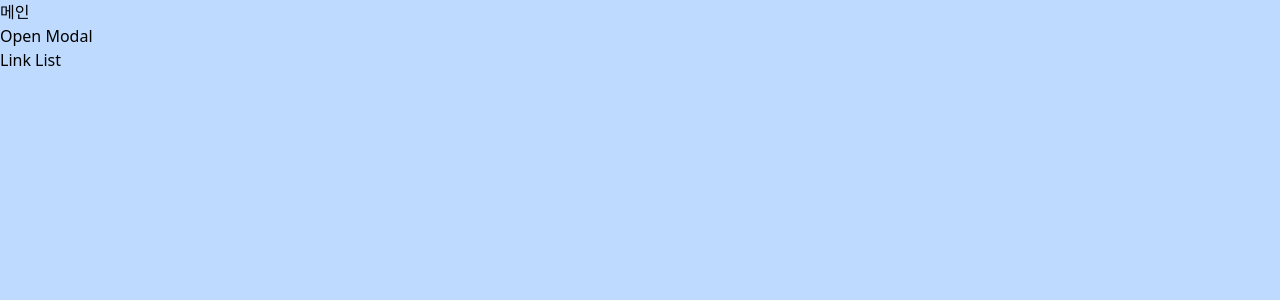
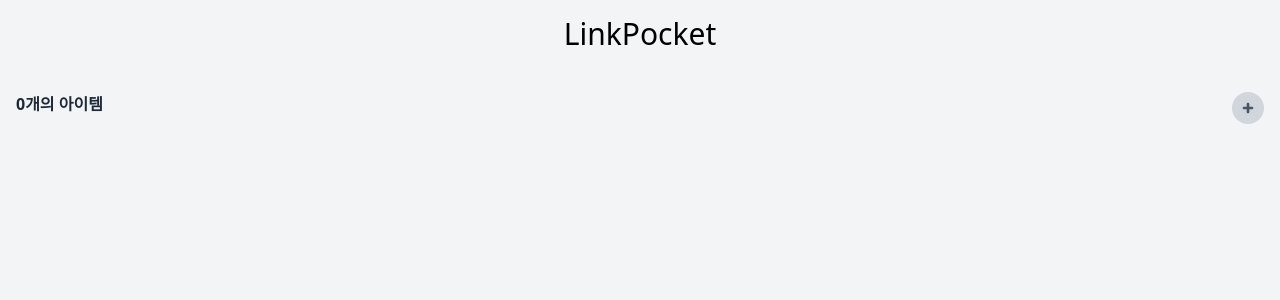
Before and after one commit to sykim0181/LinkPocket, a Next.js app: page / in a window 1280 px wide. Shown: the top 300 px of the page. Built offline with nearby package versions, Linux system fonts and the light colour scheme.

Commit message:
refactor: 스타일 적용 및 컴포넌트 분리
- react-icons 설치

```diff
--- a/package.json
+++ b/package.json
@@ -14,7 +14,8 @@
     "next": "15.4.6",
     "node-html-parser": "^7.0.1",
     "react": "19.1.0",
-    "react-dom": "19.1.0"
+    "react-dom": "19.1.0",
+    "react-icons": "^5.5.0"
   },
   "devDependencies": {
     "@eslint/eslintrc": "^3",
--- a/src/app/add/page.tsx
+++ b/src/app/add/page.tsx
@@ -2,8 +2,8 @@ import AddLinkForm from "@/components/AddLinkForm";
 
 const Page = () => {
   return (
-    <div>
-      <h1>링크 추가</h1>
+    <div className="max-w-[500px] m-auto flex flex-col gap-5">
+      <h1 className="text-2xl">링크 추가</h1>
       <AddLinkForm />
     </div>
   );
--- a/src/app/layout.tsx
+++ b/src/app/layout.tsx
@@ -1,6 +1,7 @@
 import type { Metadata } from "next";
 import "./globals.css";
 import QueryProvider from "@/components/QueryProvider";
+import Header from "@/components/Header";
 
 export const metadata: Metadata = {
   title: "LinkPocket",
@@ -16,8 +17,9 @@ export default function RootLayout({
 }>) {
   return (
     <html lang="en">
-      <body>
+      <body className="bg-gray-100">
         <QueryProvider>
+          <Header />
           <main>
             {modal}
             {children}
--- a/src/app/page.tsx
+++ b/src/app/page.tsx
@@ -1,11 +1,8 @@
 import LinkList from "@/components/LinkList";
-import Link from "next/link";
 
 export default function Home() {
   return (
-    <div className="bg-blue-200 h-dvh">
-      <h1>메인</h1>
-      <Link href="/add">Open Modal</Link>
+    <div className="p-4">
       <LinkList />
     </div>
   );
--- a/src/components/AddLinkForm.tsx
+++ b/src/components/AddLinkForm.tsx
@@ -2,15 +2,18 @@
 
 import { createLinkRecord } from "@/lib/linkFactory";
 import { addLink } from "@/lib/linkRepository";
-import { FormEvent, useState } from "react";
+import { FormEvent, useRef, useState } from "react";
 
 const AddLinkForm = () => {
   const [url, setUrl] = useState<string>("");
+  const memoRef = useRef<HTMLTextAreaElement | null>(null);
 
   const onSubmit = async (e: FormEvent) => {
     e.preventDefault();
 
     if (!url) return;
+
+    const memo = memoRef.current?.value;
 
     // url에서 데이터 가져오기
     const response = await fetch("/api/metadata", {
@@ -28,18 +31,27 @@ const AddLinkForm = () => {
     const metadata = data.metadata;
 
     // db에 저장
-    const record = createLinkRecord(url, metadata)
+    const record = createLinkRecord(url, metadata, memo);
     await addLink(record);
   };
 
   return (
-    <form onSubmit={onSubmit}>
-      <input
-        className="border-1"
-        value={url}
-        onChange={(e) => setUrl(e.target.value)}
-      />
-      <button>추가</button>
+    <form onSubmit={onSubmit} className="flex flex-col gap-4">
+      <div className="flex gap-4">
+        <label className="font-bold">url</label>
+        <input
+          className="border-1"
+          value={url}
+          onChange={(e) => setUrl(e.target.value)}
+        />
+      </div>
+      <div className="flex flex-col gap-2">
+        <label className="font-bold">메모</label>
+        <textarea className="border-1" ref={memoRef} />
+      </div>
+      <button className="bg-black text-white rounded p-2" disabled={!url}>
+        추가
+      </button>
     </form>
   );
 };
--- /dev/null
+++ b/src/components/Header.tsx
@@ -0,0 +1,5 @@
+const Header = () => {
+  return <header className="text-3xl text-center p-4">LinkPocket</header>;
+};
+
+export default Header;
--- /dev/null
+++ b/src/components/LinkItem.tsx
@@ -0,0 +1,21 @@
+import { LinkRecord } from "@/types/link";
+import Link from "next/link";
+
+interface LinkItemProps {
+  link: LinkRecord;
+}
+
+const LinkItem = ({ link }: LinkItemProps) => {
+  return (
+    <Link className="link-item" href={link.canonicalUrl ?? link.url}>
+      <img
+        src={link.image}
+        alt={link.title}
+        className="w-full aspect-square object-cover bg-white"
+      />
+      <div className="link-title line-clamp-2 mt-2">{link.title}</div>
+    </Link>
+  );
+};
+
+export default LinkItem;
--- a/src/components/LinkList.tsx
+++ b/src/components/LinkList.tsx
@@ -2,23 +2,27 @@
 
 import useLinks from "@/hooks/useLinks";
 import Link from "next/link";
+import { TiPlus } from "react-icons/ti";
+import LinkItem from "./LinkItem";
 
 const LinkList = () => {
   const { data } = useLinks();
 
   return (
     <div>
-      <h2>Link List</h2>
-
-      <div className="grid grid-cols-4 gap-4">
-        {data &&
-          data.map((link) => (
-            <Link key={link.id} href={link.canonicalUrl ?? link.url}>
-              {link.image && <img src={link.image} />}
-              <h3>{link.title}</h3>
-              <p>{link.description}</p>
-            </Link>
-          ))}
+      <div className="flex justify-between py-2">
+        <div className="text-gray-800 font-bold">{`${
+          data?.length ?? 0
+        }개의 아이템`}</div>
+        <Link
+          href="/add"
+          className="bg-gray-300 text-gray-600 rounded-full p-2"
+        >
+          <TiPlus />
+        </Link>
+      </div>
+      <div className="grid grid-cols-4 gap-4 mt-2">
+        {data && data.map((link) => <LinkItem key={link.id} link={link} />)}
       </div>
     </div>
   );
--- a/src/components/Modal.tsx
+++ b/src/components/Modal.tsx
@@ -2,6 +2,7 @@
 
 import { useRouter } from "next/navigation";
 import { createPortal } from "react-dom";
+import { IoClose } from "react-icons/io5";
 
 interface ModalProps {
   title: string;
@@ -12,15 +13,12 @@ const Modal = ({ title, children }: ModalProps) => {
   const router = useRouter();
 
   return createPortal(
-    <div className="fixed inset-0 flex items-center justify-center bg-opacity-50">
-      <div className="bg-white p-6 rounded shadow-lg">
+    <div className="fixed inset-0 flex items-center justify-center bg-gray-200/50">
+      <div className="flex flex-col gap-4 bg-white p-6 rounded shadow-lg">
         <div className="flex items-center justify-between">
           <h1 className="text-xl font-bold">{title}</h1>
-          <button
-            className="p-2 bg-black text-white rounded"
-            onClick={() => router.back()}
-          >
-            X
+          <button className="cursor-pointer" onClick={() => router.back()}>
+            <IoClose />
           </button>
         </div>
         <div>{children}</div>
```
Also changed, not shown: 1 other file (tests, documents, lock files or other folders).
